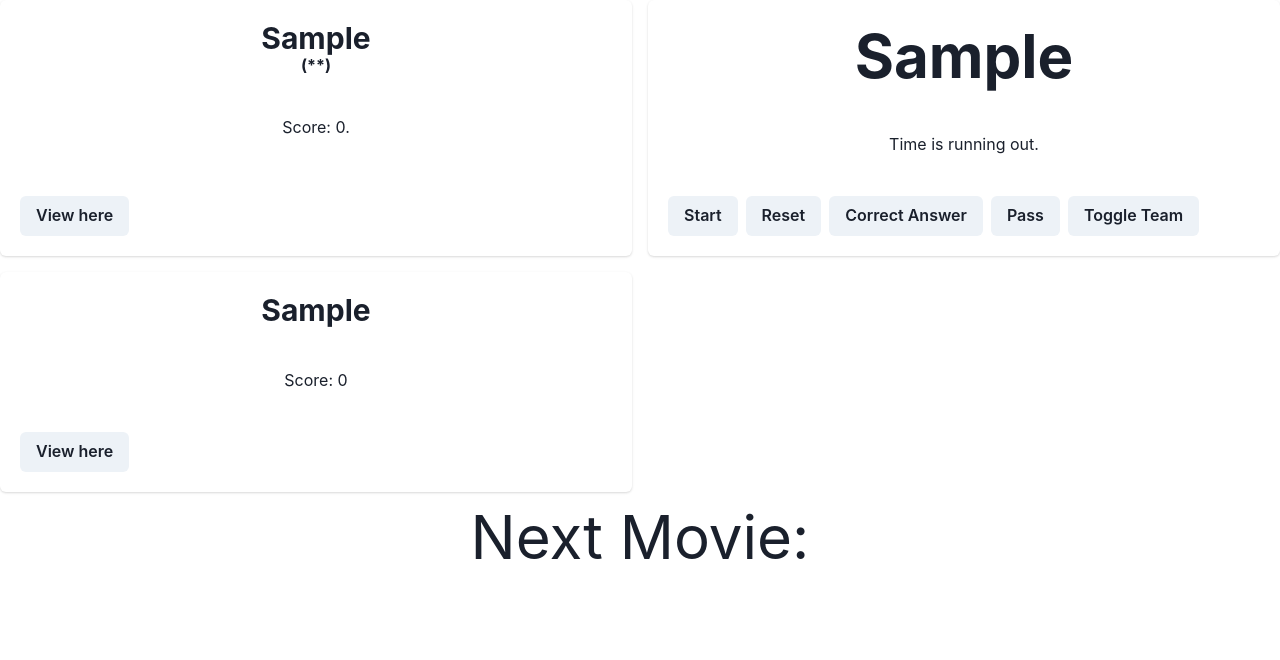
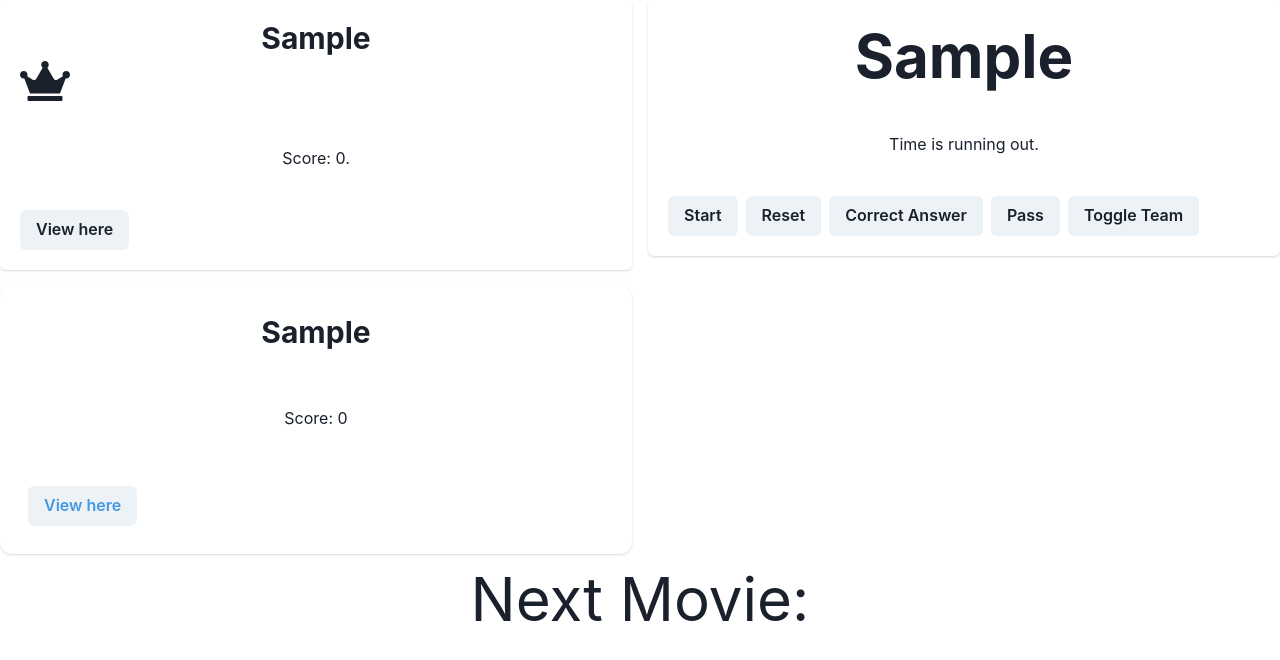
Before and after one commit to ananta-lamichhane/dumbcharades, a React (Create React App) app: page / in a window 1280 px wide. Both pictures are taken after typing "Sample", "Sample", "Sample", "Sample", "Sample", "Sample" into the empty fields and a click on the button "Submit". Shown: the top 660 px of the page. Built offline with nearby package versions, Linux system fonts and the light colour scheme; no server answers.

Commit message:
cleanup, add clear comments

```diff
--- a/src/components/Scores/Scorecard.js
+++ b/src/components/Scores/Scorecard.js
@@ -2,26 +2,40 @@ import { Card, CardHeader, Heading, CardFooter,
      CardBody, Text, Button, SimpleGrid } from "@chakra-ui/react"
 import { useEffect, useState } from "react"
 import { TimerCard } from "../Timer/timer"
+import {FaCrown} from "react-icons/fa"
+
+
 
 const ScoreCard = (props) =>{
+
+// keep track of the state of the game, i.e. scores, who's next, passed question or not, etc.
 const [gameState, setGameState] = useState()
+
+// fetch and save the name of the next movie to be shown
 const [nextMovie, setNextMovie] = useState()
 
 
-
+// callback function to be sent as a prop to the child component (TimerCard)
 function handleGameState(gameData){
+  //save the game state as sent by the child component
     console.log(gameData)
     setGameState(gameData)
 }
+
+
 useEffect(() => {
+// use Fetch API to do a get call to the API Gateway in order to fetch the next movie
+// the header x-api-key is required by AWS API Gateway in order to authenticate against
+// the API
 fetch('https://6zqcjcgnb5.execute-api.us-east-1.amazonaws.com/dev/movie', {headers: {
       'x-api-key': 'xISumFnoBJ3cvS3ltGb0k2K8ESsVy34C3hIYCrzl'
     }})
-  .then((response) => response.json())
-  .then((data) => setNextMovie(data.title))
+  .then((response) => response.json()) // convert the response to json
+  .then((data) => setNextMovie(data.title)) // set title of the response as nextMovie (title)
 
 
-
+    // re-render this component upon the change in gameState, i.e., whenever new info is sent
+    // by the child component
   },[gameState]);
 
 
@@ -32,7 +46,7 @@ return(
     <Card>
       <CardHeader>
         <Heading size='lg'> {props.formData["team1Name"]} </Heading>
-        <Heading size={'sm'}>{gameState &&gameState["currentTeam"]==="team1"?"(**)":""}</Heading>
+        <Heading size={'sm'}>{gameState &&gameState["currentTeam"]==="team1"? <FaCrown size={"50"}/>:""}</Heading>
       </CardHeader>
       <CardBody>
         <Text>Score: {gameState?gameState["team1Score"]:""}.</Text>
@@ -42,16 +56,17 @@ return(
       </CardFooter>
     </Card>
     <TimerCard parentCallback={handleGameState} gameData={props.formData}/>
-    <Card>
+    <Card colorScheme={"facebook"} size="lg" variant="elevated">
       <CardHeader>
         <Heading size='lg'> {props.formData["team2Name"]}</Heading>
-        <Heading size={'sm'}>{gameState && gameState["currentTeam"]==="team2"?"(**)":""}</Heading>
+        <Heading size={'sm'}>{gameState && gameState["currentTeam"]==="team2"?<FaCrown size={"50"}/>:""}</Heading>
+
       </CardHeader>
       <CardBody>
         <Text>Score: {gameState?gameState["team2Score"]: ""}</Text>
       </CardBody>
       <CardFooter>
-        <Button>View here</Button>
+        <Button color={"blue.400"}>View here</Button>
       </CardFooter>
     </Card>
   </SimpleGrid>
```
